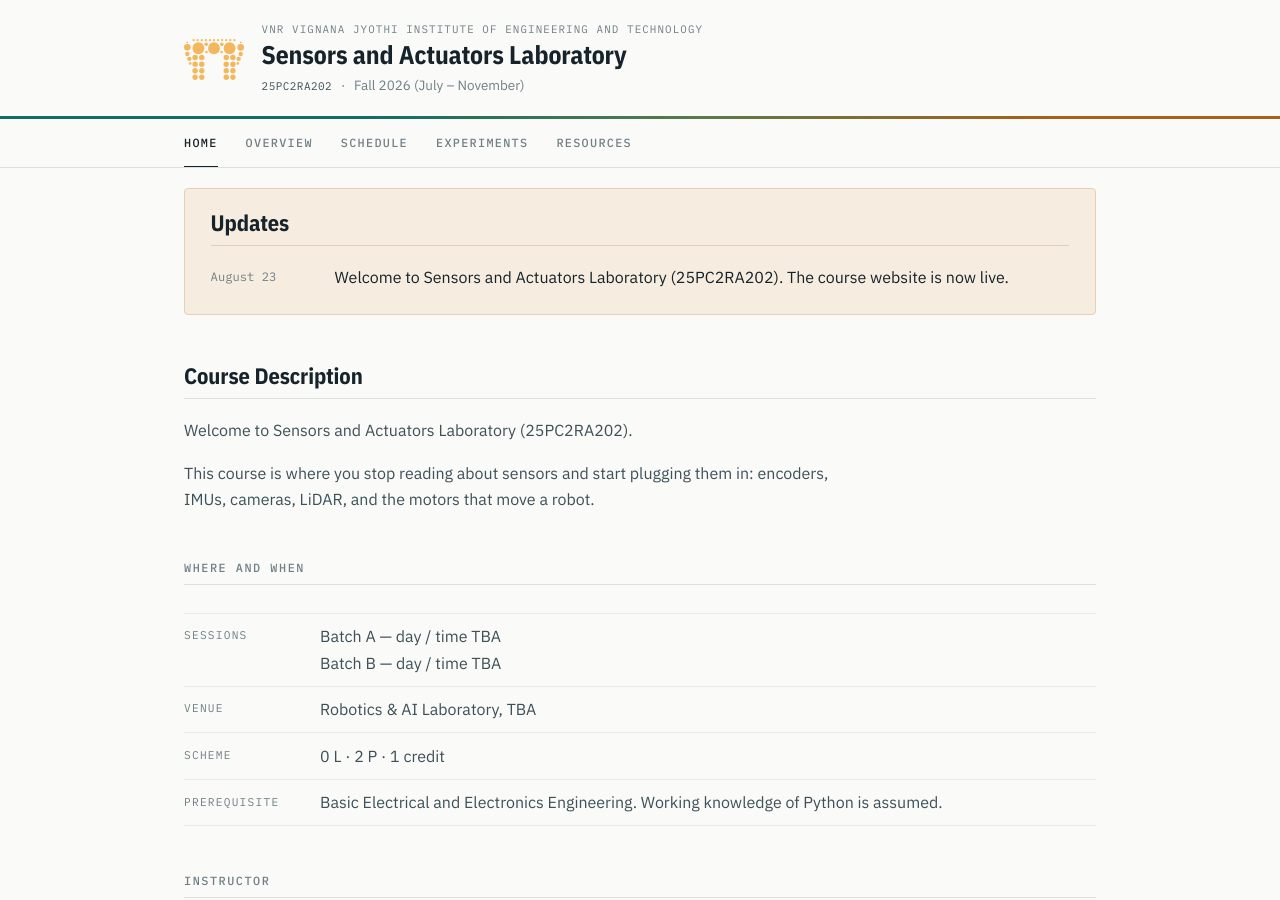
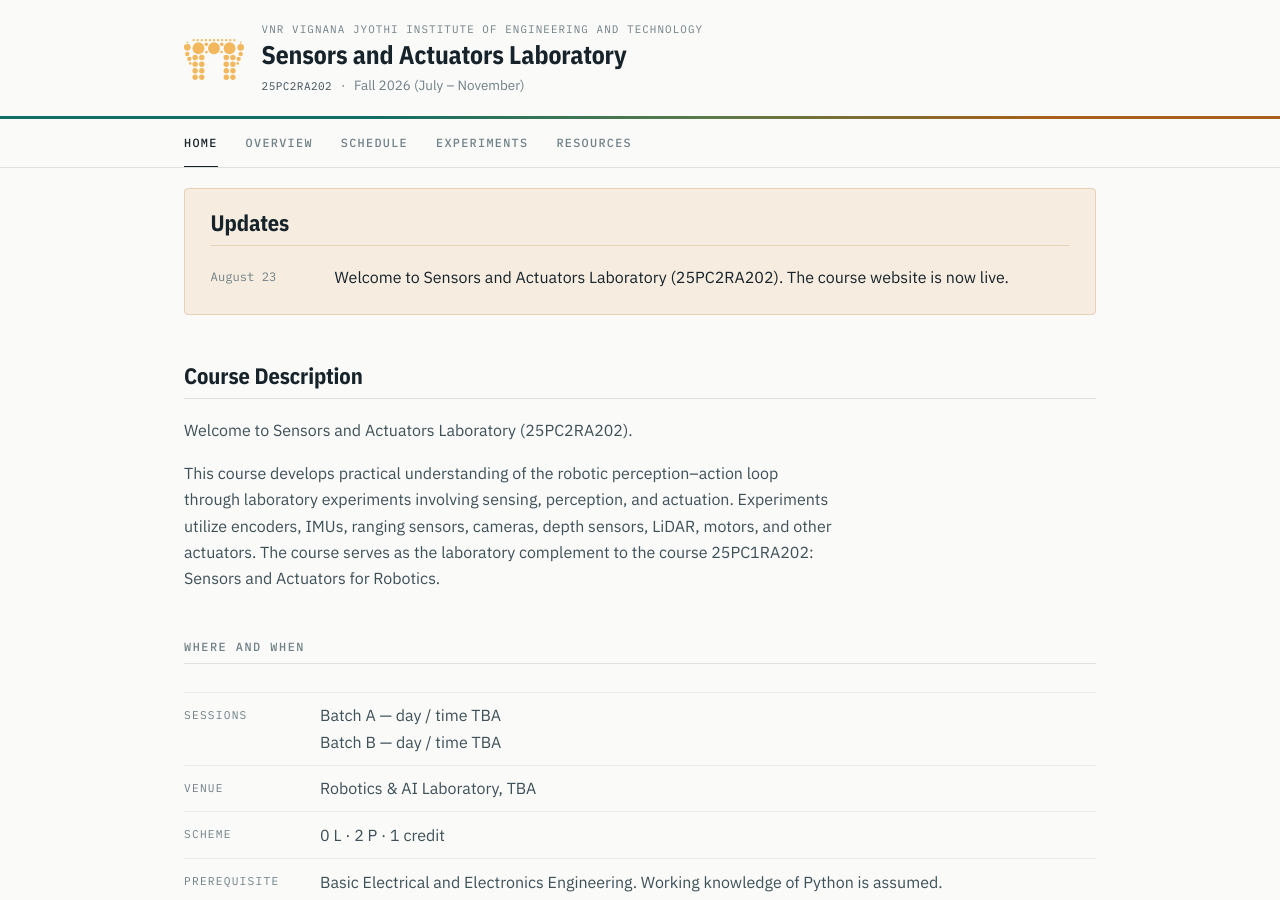
Before and after one commit to uhvardhan/sensors-actuators-lab, a Jekyll site: the page built from index.md, in a window 1280 px wide and 900 px high. Built offline with Jekyll 4.4.1, drawn with Linux system fonts in a browser that asks for light colours.

Commit message:
Update the course description text
Co-Authored-By: Claude Opus 5 <noreply@anthropic.com>
Claude-Session: https://claude.ai/code/session_019icvzhAgnNWJ32j6aSJQQF

```diff
--- a/index.md
+++ b/index.md
@@ -6,5 +6,8 @@ permalink: /
 
 Welcome to Sensors and Actuators Laboratory (25PC2RA202).
 
-This course is where you stop reading about sensors and start plugging them in: encoders,
-IMUs, cameras, LiDAR, and the motors that move a robot.
+This course develops practical understanding of the robotic perception–action loop through
+laboratory experiments involving sensing, perception, and actuation. Experiments utilize
+encoders, IMUs, ranging sensors, cameras, depth sensors, LiDAR, motors, and other actuators.
+The course serves as the laboratory complement to the course 25PC1RA202: Sensors and
+Actuators for Robotics.
```
